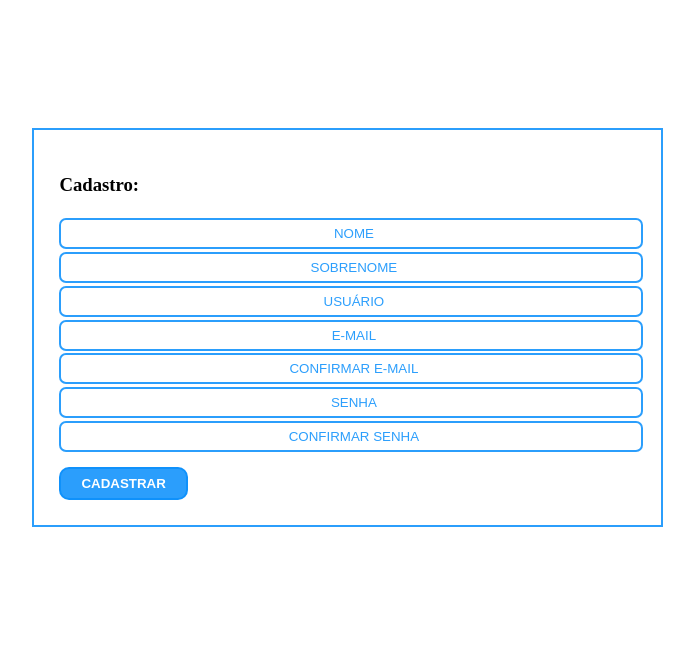
After one commit to Snewor/tcc, a PHP site: page /cadastro.php in a window 1280 px wide. The commit adds this page. Shown: the top 647 px of the page, without its empty margins (309-1003 px from the left). Run offline with PHP 8.4, Linux system fonts and the light colour scheme.

Commit message:
Add files via upload

```diff
--- /dev/null
+++ b/cadastro.php
@@ -0,0 +1,179 @@
+<!DOCTYPE html>
+<html lang="pt-br">
+  <head>
+    <meta charset="utf-8">
+    <meta name="viewport" content="width=device-width, initial-scale=1, shrink-to-fit=no">
+    <style>
+
+.sec-bg-cadastro {
+    width: 100%;
+    height: 79vh;
+}
+
+.sec-form {
+    border: 2px solid rgba(12, 144, 252, 0.87);
+    width: 45%;
+    height: auto;
+    padding: 2%;
+    background: rgba(255,255,255,.8);
+    display: block;
+    position: absolute;
+    margin-top: 15vh;
+    margin-left: 26vw;
+}
+
+.tx {
+    background: rgba(255,255,255,.1);
+    border: 2px solid rgba(12, 144, 252, 0.87);
+    border-radius: 7px;
+    width: 100%;
+    height: 25px;
+    color: rgba(12, 144, 252, 0.87);
+    margin-top: 0.5%;
+    margin-bottom: 3.5;
+    transition: all 0.5s ease-in;
+    text-align: center;
+}
+
+.txa {
+    background: rgba(255,255,255,.1);
+    border: 2px solid rgba(12, 144, 252, 0.87);
+    border-radius: 7px;
+    color: rgba(12, 144, 252, 0.87);
+    transition: all 0.5s ease-in;
+}
+
+.txa:focus {
+    border: 2px solid #000;
+}
+
+.txa2 {
+    width: 100%;
+    height: 120px;
+}
+
+.tx:focus {
+    border: 2px solid #000;
+}
+
+.bt {
+    margin-top: 2.5%;
+    background: rgba(12, 144, 252, 0.87);
+    border: 2px solid rgba(12, 144, 252, 0.87);
+    padding: 7px 20px;
+    color: #fff;
+    text-transform: uppercase;
+    font-weight: 700;
+
+    transition: all 0.5s ease-in;
+    border-radius: 10px;
+}
+
+.bt:hover {
+    background: none;
+    color: rgba(12, 144, 252, 0.87);
+}
+
+::-webkit-input-placeholder { /*Chrome / Opera / Safari*/
+    color: rgba(12, 144, 252, 0.87);
+    text-transform: uppercase;
+    padding-left: 5px;
+}
+
+::-moz-placeholder { /*Firefox 19+ */
+    color: rgba(12, 144, 252, 0.87);
+    text-transform: uppercase;
+    padding-left: 5px;
+}
+
+:-ms-input-placeholder { /* IE 10+ */
+    color: rgba(12, 144, 252, 0.87);
+    text-transform: uppercase;
+    padding-left: 5px;
+}
+
+:moz-placeholder { /*Firefox 18- */
+    color: rgba(12, 144, 252, 0.87);
+    text-transform: uppercase;
+    padding-left: 5px;
+}
+    </style>
+
+
+  </head>
+  <body>
+
+
+
+    <section class="sec-bg-cadastro">
+    <section class="sec-form">
+        <div class="d-login">
+            <h3>Cadastro:</h3>
+            <form action="inserirfuncionario.php" method="post">
+
+                <div class="d-all">
+                    <input type="text" name="nome" placeholder="Nome" class="tx" required/>
+                </div>
+
+                <div class="d-all">
+                    <input type="text" name="sobrenome" placeholder="Sobrenome" class="tx" required/>
+                </div>
+
+                <div class="d-all">
+                    <input type="text" name="usuario" placeholder="Usuário" class="tx" required/>
+                </div>
+
+                <div class="d-all">
+                    <input type="email" name="email" placeholder="E-mail" class="tx" required/>
+                </div>
+
+                <div class="d-all">
+                    <input type="email" name="cemail" placeholder="Confirmar e-mail" class="tx" required/>
+                </div>
+
+                <div class="d-all">
+                    <input type="password" name="senha" placeholder="Senha" class="tx" required/>
+                </div>
+
+                <div class="d-all">
+                    <input type="password" name="csenha" placeholder="Confirmar senha" class="tx" required/>
+                </div>
+
+
+
+                <?php if(isset($_GET['cadastro']) && $_GET['cadastro'] == 'erro1') { ?>
+
+                    <div style="text-align: center; margin-top: 2%;">
+                        * Senhas digitadas não coincidem<br>
+                        * E-mails digitados não coincidem
+                    </div>
+
+                <?php } ?>
+
+                <?php if(isset($_GET['cadastro']) && $_GET['cadastro'] == 'erro2') { ?>
+
+                    <div style="text-align: center; margin-top: 2%;">
+                        * Senhas digitadas não coincidem
+                    </div>
+
+                <?php } ?>
+
+                <?php if(isset($_GET['cadastro']) && $_GET['cadastro'] == 'erro3') { ?>
+
+                    <div style="text-align: center; margin-top: 2%;">
+                        * E-mails digitados não coincidem
+                    </div>
+
+                <?php } ?>
+
+
+                <div class="d-all">
+                    <input type="submit" class="bt" value="Cadastrar">
+                </div>
+            </form>
+        </div>
+    </section>
+        </section>
+
+  </body>
+</html>
```
Also changed, not shown: index.php (+11 -1 lines), inserirfuncionario.php (added, +38 -0 lines), login.php (added, +161 -0 lines), logoff.php (added, +7 -0 lines), validacao.php (added, +30 -0 lines).
